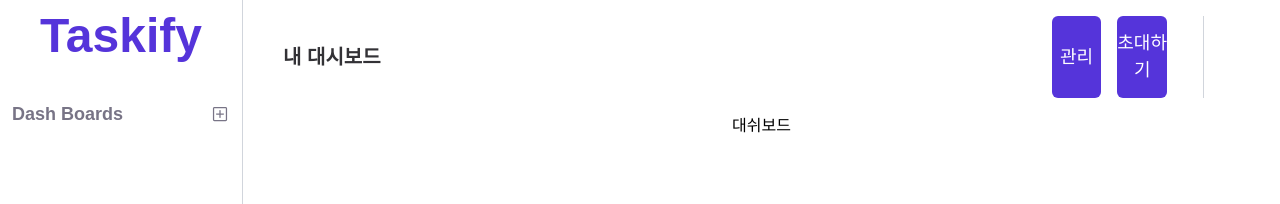
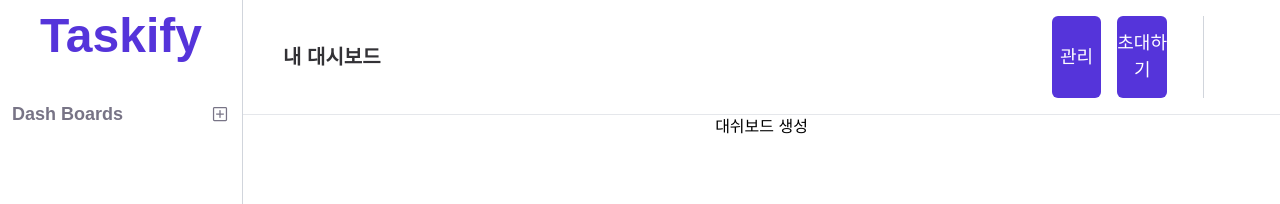
Before and after one commit to Namgyeon/Taskify, a Next.js app: page /mydashboard in a window 1280 px wide. Shown: the top 204 px of the page. Built offline with nearby package versions, Linux system fonts and the light colour scheme; no server answers; a web font is replaced by a local one.

Commit message:
design: 대쉬보드헤더 하단보더 생성

```diff
--- a/src/app/(after-login)/mydashboard/page.tsx
+++ b/src/app/(after-login)/mydashboard/page.tsx
@@ -1,9 +1,13 @@
 "use client";
+
+import CreateDashboard from "@/components/dashboard/createDashboard";
 
 const MyDashBoard = () => {
   return (
     <>
-      <div className="flex flex-col gap-6 items-center">대쉬보드</div>
+      <div className="flex flex-col gap-6 items-center">
+        <CreateDashboard />
+      </div>
     </>
   );
 };
--- /dev/null
+++ b/src/components/dashboard/createDashboard.tsx
@@ -0,0 +1,5 @@
+const CreateDashboard = () => {
+  return <div>대쉬보드 생성</div>;
+};
+
+export default CreateDashboard;
--- a/src/components/dashboard/header/Header.tsx
+++ b/src/components/dashboard/header/Header.tsx
@@ -5,7 +5,7 @@ import Profile from "./Profile";
 
 const Header = () => {
   return (
-    <div className="flex justify-between items-center px-3 md:px-8 lg:px-10 py-4">
+    <div className="flex justify-between items-center px-3 md:px-8 lg:px-10 py-4 border-b border-b-gray-200">
       <p className="text-lg md:text-xl text-[#333236] font-bold">내 대시보드</p>
       <div className="flex gap-4 md:gap-9 divide-x divide-gray-300">
         <div className="flex pr-4 md:pr-9 items-center">
```
